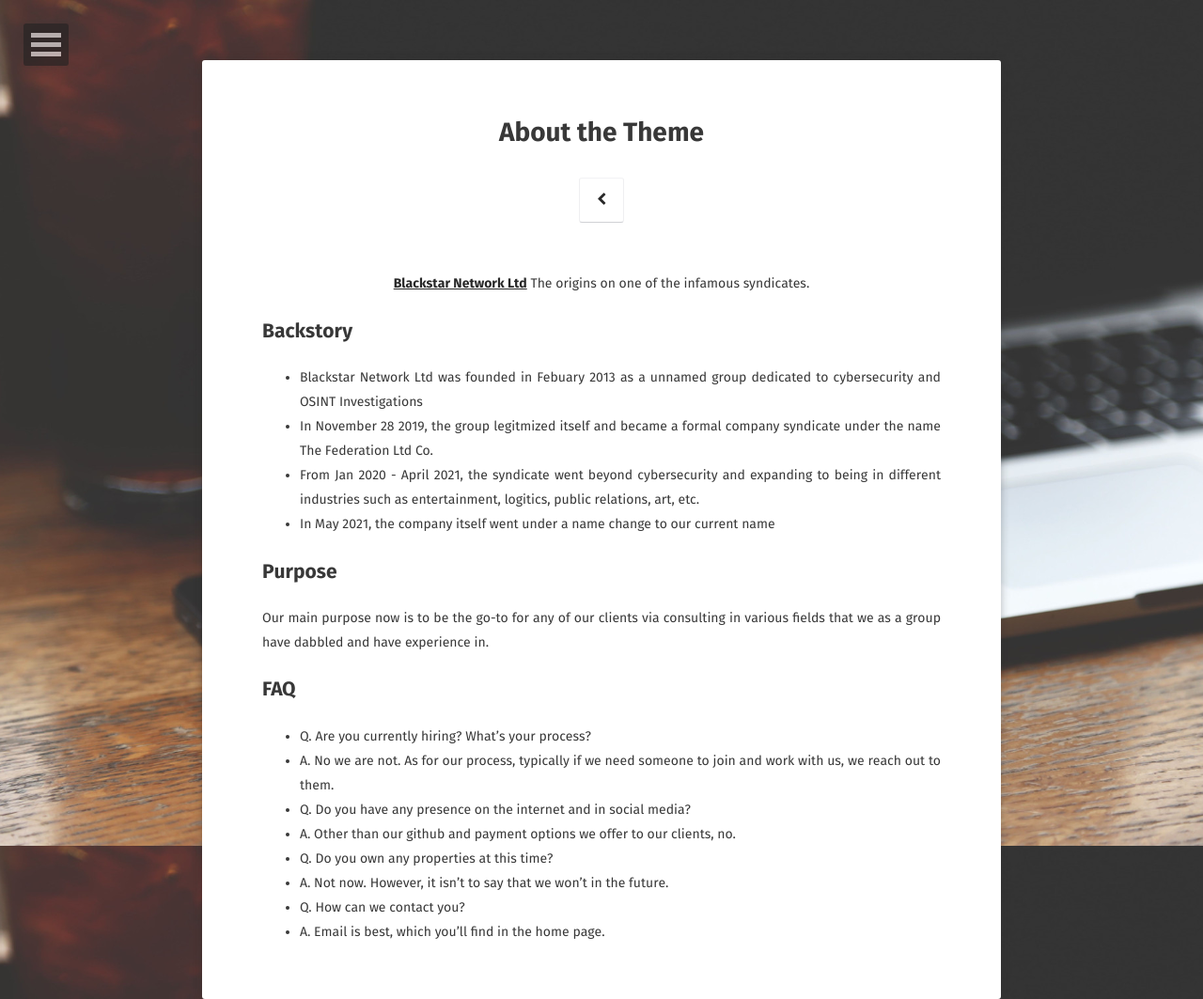
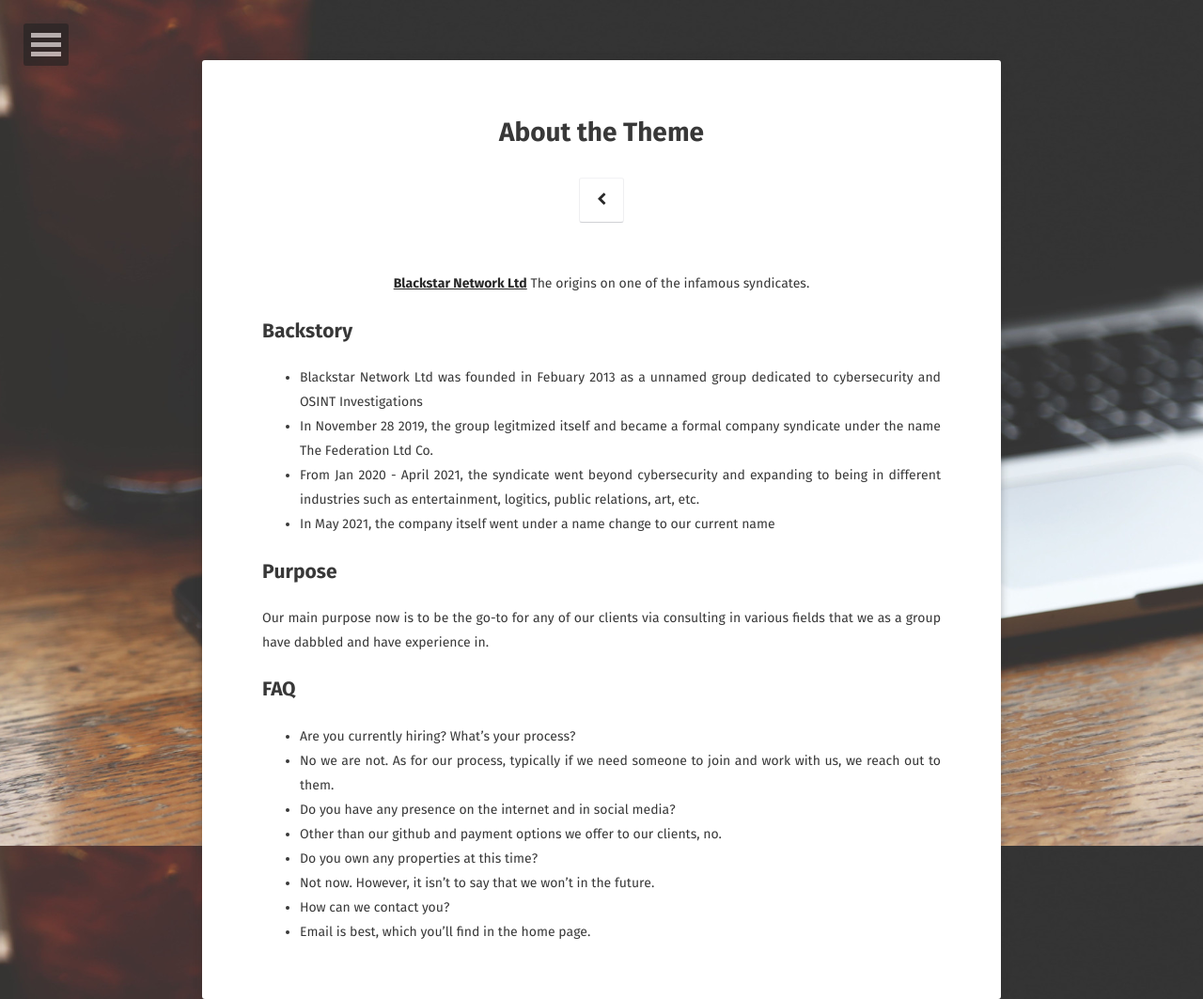
Before and after one commit to blackstarnet/blackstarnet.github.io, a Jekyll site: the page built from about/index.md, in a window 1280 px wide. Shown: the whole page at 94% size. Built offline with Jekyll 4.4.1, drawn with Linux system fonts in a browser that asks for light colours; some web fonts are replaced.

```diff
--- a/about/index.md
+++ b/about/index.md
@@ -21,11 +21,11 @@ Our main purpose now is to be the go-to for any of our clients via consulting in
 
 
 ## FAQ
-* Q. Are you currently hiring? What's your process?
-* A. No we are not. As for our process, typically if we need someone to join and work with us, we reach out to them.
-* Q. Do you have any presence on the internet and in social media?
-* A. Other than our github and payment options we offer to our clients, no.
-* Q. Do you own any properties at this time?
-* A. Not now. However, it isn't to say that we won't in the future.
-* Q. How can we contact you?
-* A. Email is best, which you'll find in the home page.
+* Are you currently hiring? What's your process?
+* No we are not. As for our process, typically if we need someone to join and work with us, we reach out to them.
+* Do you have any presence on the internet and in social media?
+* Other than our github and payment options we offer to our clients, no.
+* Do you own any properties at this time?
+* Not now. However, it isn't to say that we won't in the future.
+* How can we contact you?
+* Email is best, which you'll find in the home page.
```
